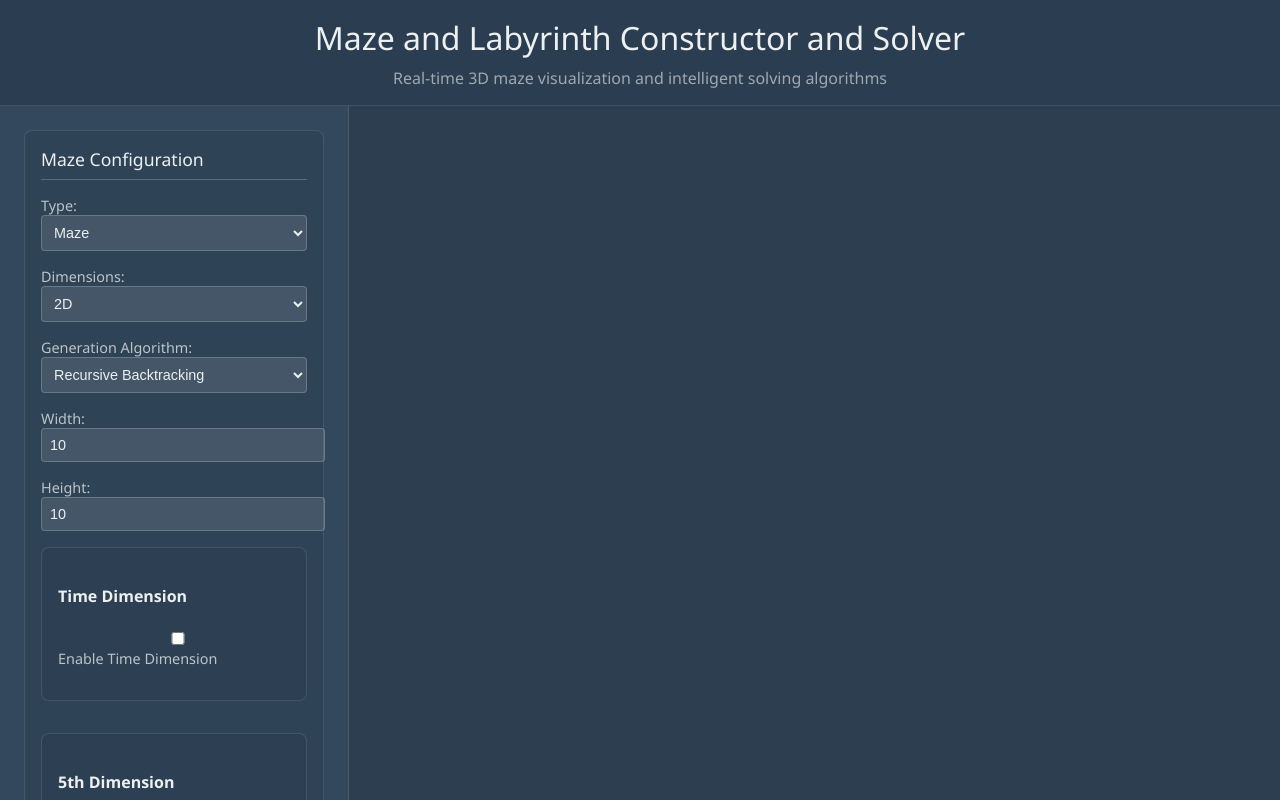
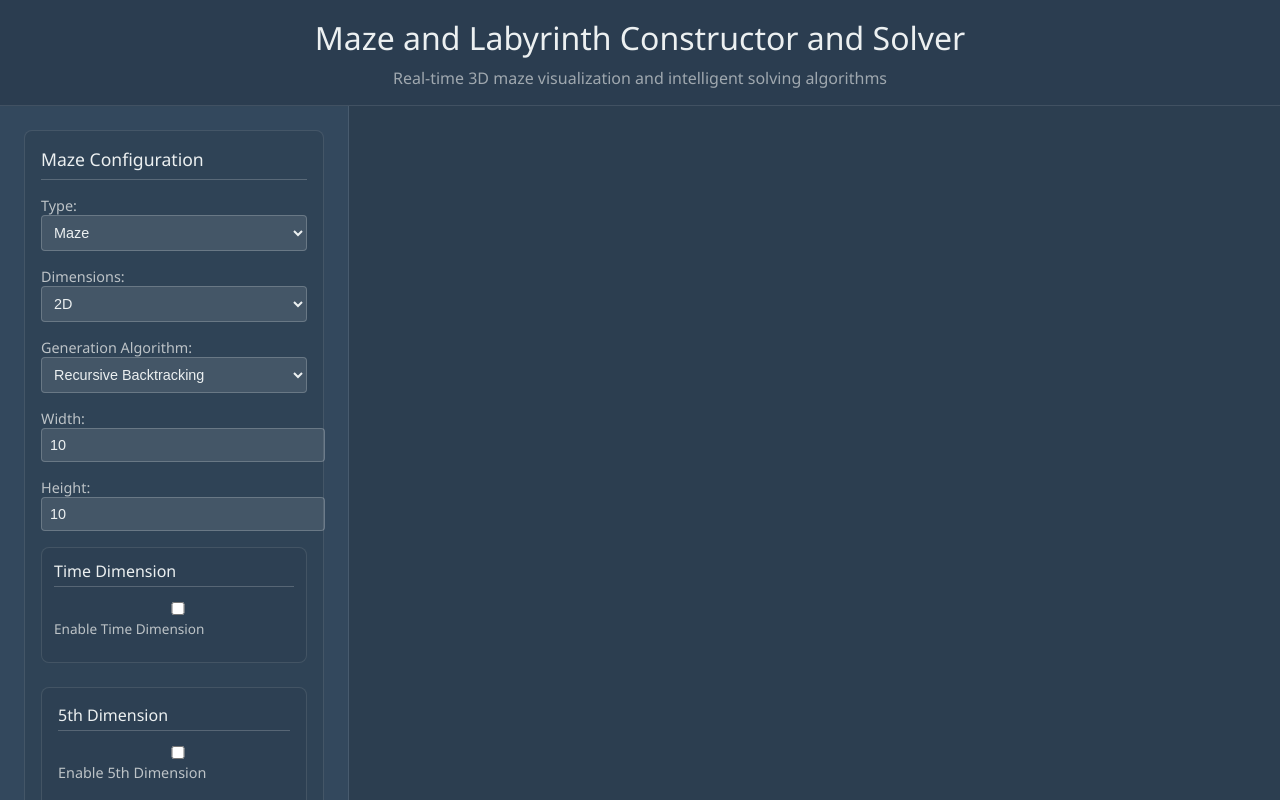
Before and after one commit to MYOBmarknelson/maze-solver, a React (Vite) app: page / in a window 1280 px wide. Shown: the top 800 px of the page. Built offline with nearby package versions, Linux system fonts and the light colour scheme.

Commit message:
tweak dialog

```diff
--- a/src/App.css
+++ b/src/App.css
@@ -63,6 +63,29 @@
   padding-bottom: 0.5rem;
 }
 
+.control-section h4 {
+  margin: 0 0 0.75rem 0;
+  font-size: 1rem;
+  font-weight: 500;
+  color: #ecf0f1;
+  border-bottom: 1px solid rgba(255, 255, 255, 0.2);
+  padding-bottom: 0.25rem;
+}
+
+/* Compact time dimension section */
+.time-dimension-section {
+  padding: 0.75rem;
+  margin-bottom: 1.5rem;
+}
+
+.time-dimension-section .control-group {
+  margin-bottom: 0.75rem;
+}
+
+.time-dimension-section .control-group label {
+  font-size: 0.85rem;
+}
+
 .control-group {
   margin-bottom: 1rem;
 }
@@ -91,6 +114,13 @@
   outline: none;
   border-color: #3498db;
   box-shadow: 0 0 0 2px rgba(52, 152, 219, 0.3);
+}
+
+/* Select dropdown options styling */
+.control-group select option {
+  background: rgba(44, 62, 80, 0.95);
+  color: #ecf0f1;
+  padding: 0.5rem;
 }
 
 button {
--- a/src/App.tsx
+++ b/src/App.tsx
@@ -424,7 +424,7 @@ const App: React.FC = () => {
               </div>
             )}
 
-            <div className="control-section">
+            <div className="control-section time-dimension-section">
               <h4>Time Dimension</h4>
               <div className="control-group">
                 <label>
```
